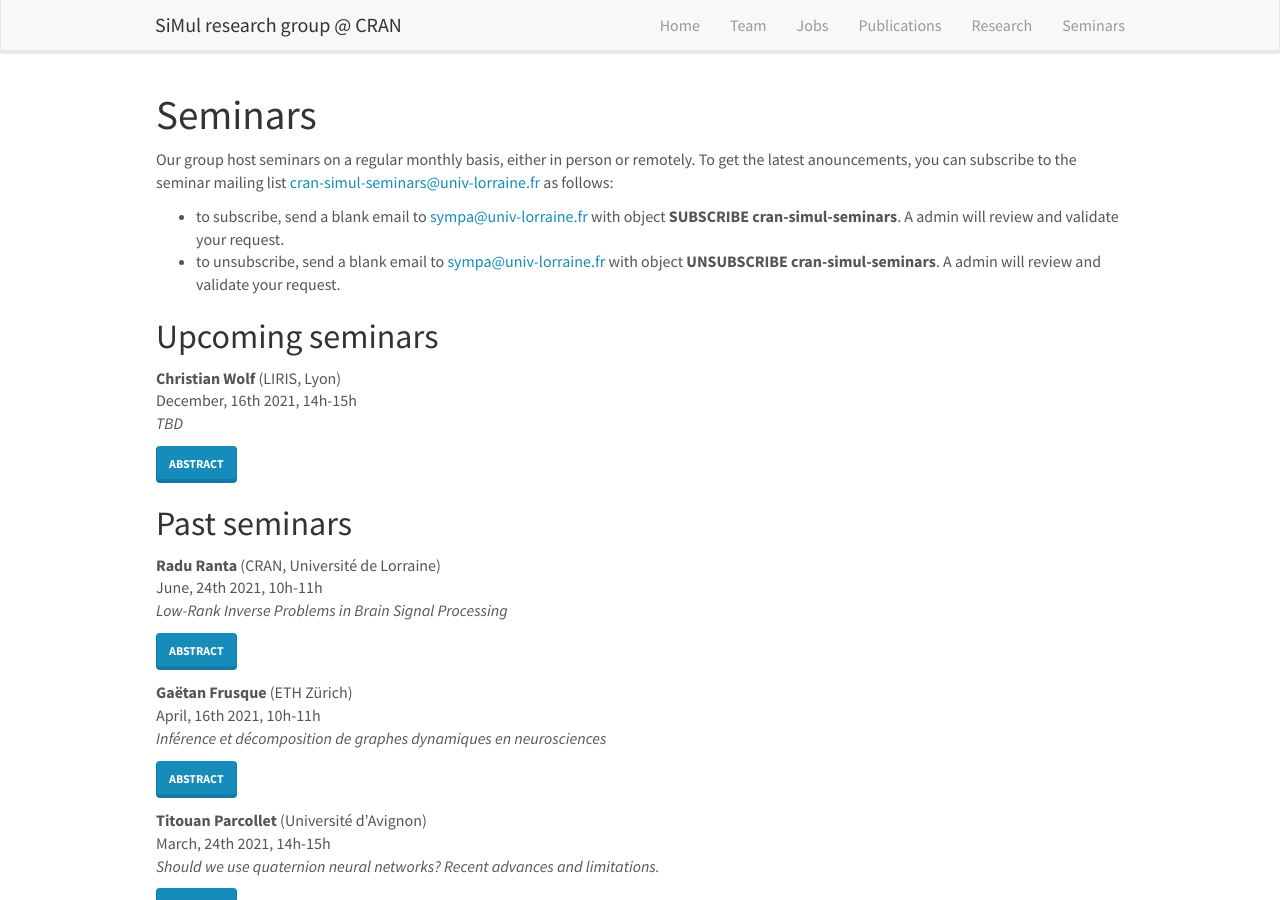
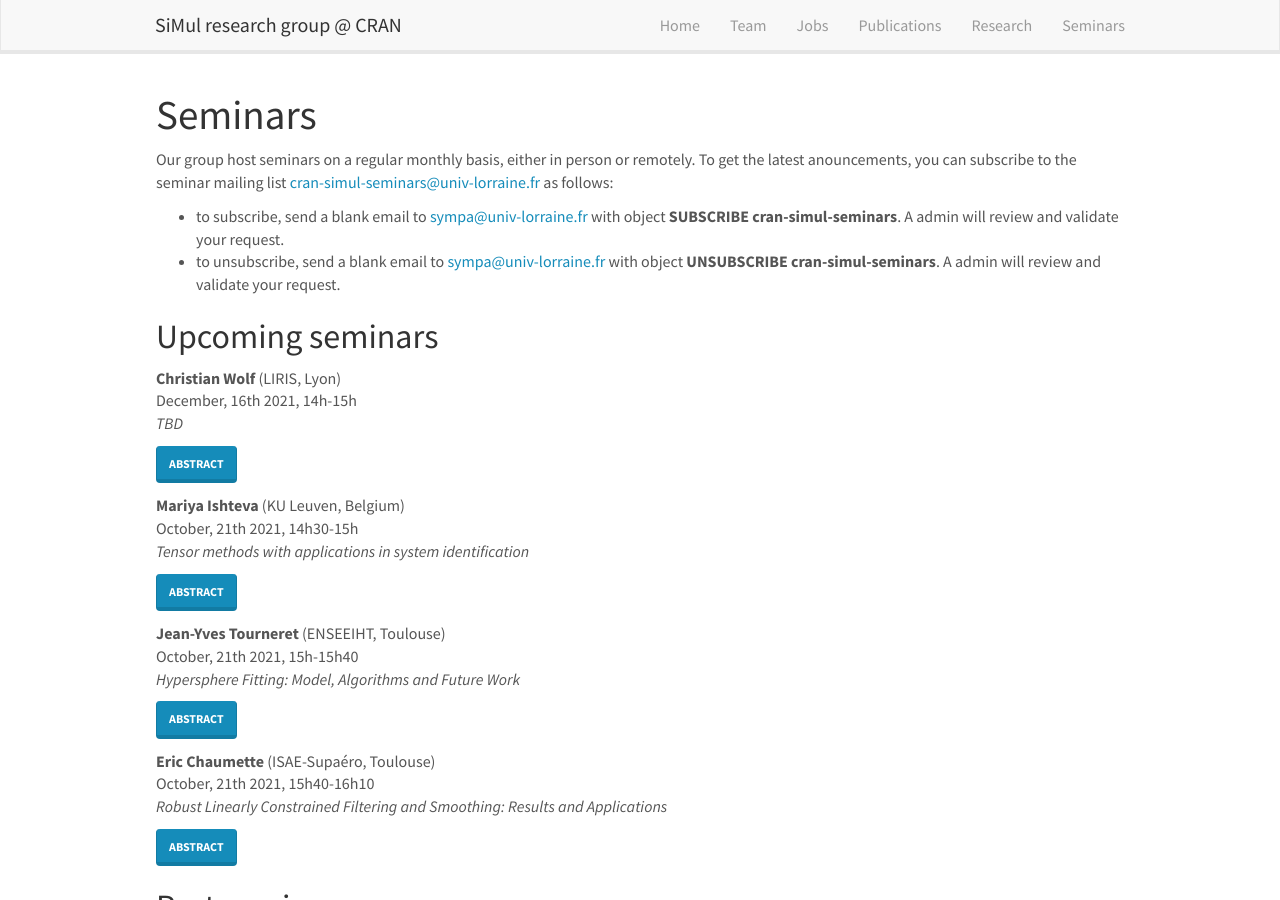
Before and after one commit to cran-simul/cran-simul.github.io_old, a Jekyll site: the page built from _pages/seminars.md, in a window 1280 px wide and 900 px high. Built offline with Jekyll 4.4.1, drawn with Linux system fonts in a browser that asks for light colours; nearby versions of some CDN libraries; part of the change alters nothing that is shown.

Commit message:
update seminar list

```diff
--- a/_data/seminarlist.yml
+++ b/_data/seminarlist.yml
@@ -3,6 +3,31 @@
    date:  December, 16th 2021, 14h-15h
    title: TBD
    active: 1
+
+-  speaker: Mariya  Ishteva
+   institution: KU Leuven, Belgium
+   date:  October, 21th 2021, 14h30-15h
+   title: Tensor methods with applications in system identification
+   abstract: "TBD"
+   active: 1
+
+-  speaker: Jean-Yves Tourneret
+   institution: ENSEEIHT, Toulouse
+   date:  October, 21th 2021, 15h-15h40
+   title: "Hypersphere Fitting: Model, Algorithms and Future Work"
+   abstract: "We will present a recent EM algorithm for hypersphere fitting based on a von Mises-Fisher prior. The algorithm achieves competitive performance compared to the state-of-the-art. In addition, it can be easily robustified to mitigate the presence of potential outliers. After presenting some results obtained with this algorithm, we will discuss some open issues related to the application to LiDAR point clouds. These open issues include the consideration of mixtures of hyperspheres, the segmentation and denoising of LiDAR point clouds and the fusion of point clouds with RGB images"
+   active: 1
+
+-  speaker:  Eric Chaumette
+   institution: ISAE-Supaéro, Toulouse
+   date:  October, 21th 2021, 15h40-16h10
+   title: "Robust Linearly Constrained Filtering and Smoothing: Results and Applications"
+   abstract: "It is well-known that Wiener and Kalman filter (KF) like techniques are sensitive to misspecified covariances, uncertainties in the system matrices and parameters, filter initialization or unexpected system behaviors induced by time-varying environments, harsh propagation conditions, malicious interferences or unmodeled inputs. In this talk we introduce a possible solution to robustify these estimation techniques through linear constraints (LCs): i) we detail the linearly constrained KF (LCKF), where a set of non-stationary LCs can be set at every time step, ii) we show how to use such LCs to mitigate modeling errors in general mismatched linear discrete state-space models, and iii) we point the reader to some recent LCKF extensions (i.e., information filter, invariant filter, linear smoother and  LC-extended/cubature-KF). Some applications of interest are provided to support the discussion: robust array processing, GNSS position and attitude estimation, invariant navigation and visual SLAM."
+   active: 1
+
+
+
+
 
 -  speaker: Radu Ranta
    institution: CRAN, Université de Lorraine
```
